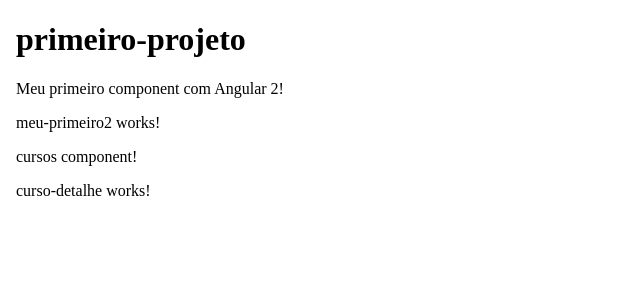
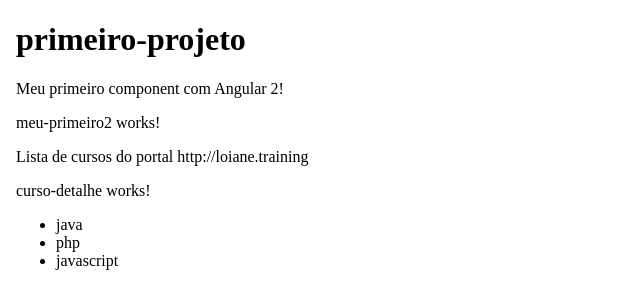
Before and after one commit to leonardokawamura/curso-de-angular, an Angular app: page / in a window 1280 px wide. Shown: the top 308 px of the page, without its empty margins (0-640 px from the left). Built offline with nearby package versions, Linux system fonts and the light colour scheme.

Commit message:
aula 06 - templates

```diff
--- a/src/app/cursos/cursos.component.html
+++ b/src/app/cursos/cursos.component.html
@@ -1,3 +1,7 @@
-<p>cursos component!</p>
+<p>Lista de cursos do portal {{ nomeDoPortal }}</p>
 
 <app-curso-detalhe></app-curso-detalhe>
+
+<ul>
+    <li *ngFor="let curso of cursos">{{ curso }}</li>
+</ul>
--- a/src/app/cursos/cursos.component.ts
+++ b/src/app/cursos/cursos.component.ts
@@ -7,7 +7,12 @@
 })
 export class CursosComponent implements OnInit {
 
-  constructor() { }
+  nomeDoPortal: string;
+  cursos: Array<string> = ['java', 'php', 'javascript'];
+
+  constructor() {
+    this.nomeDoPortal = "http://loiane.training";
+  }
 
   ngOnInit() {
   }
```
